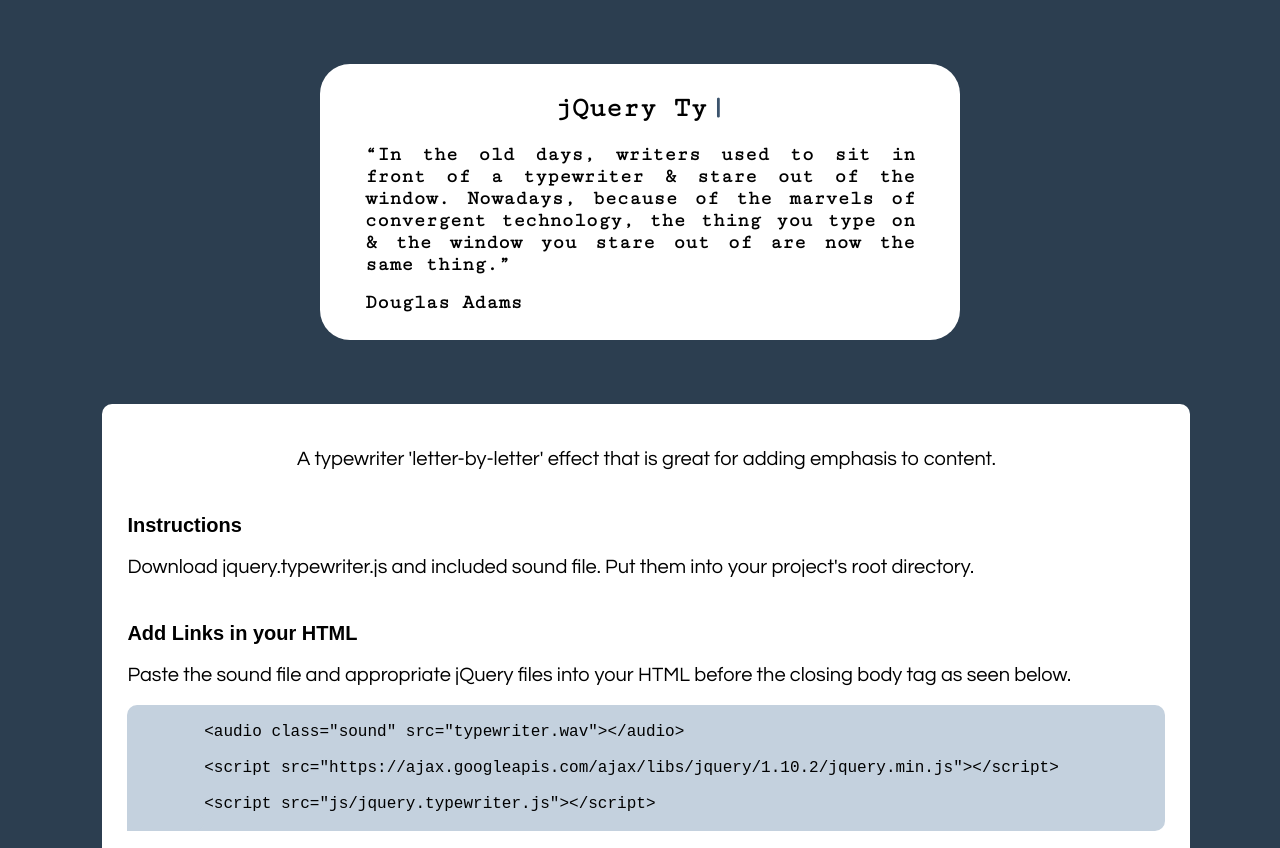
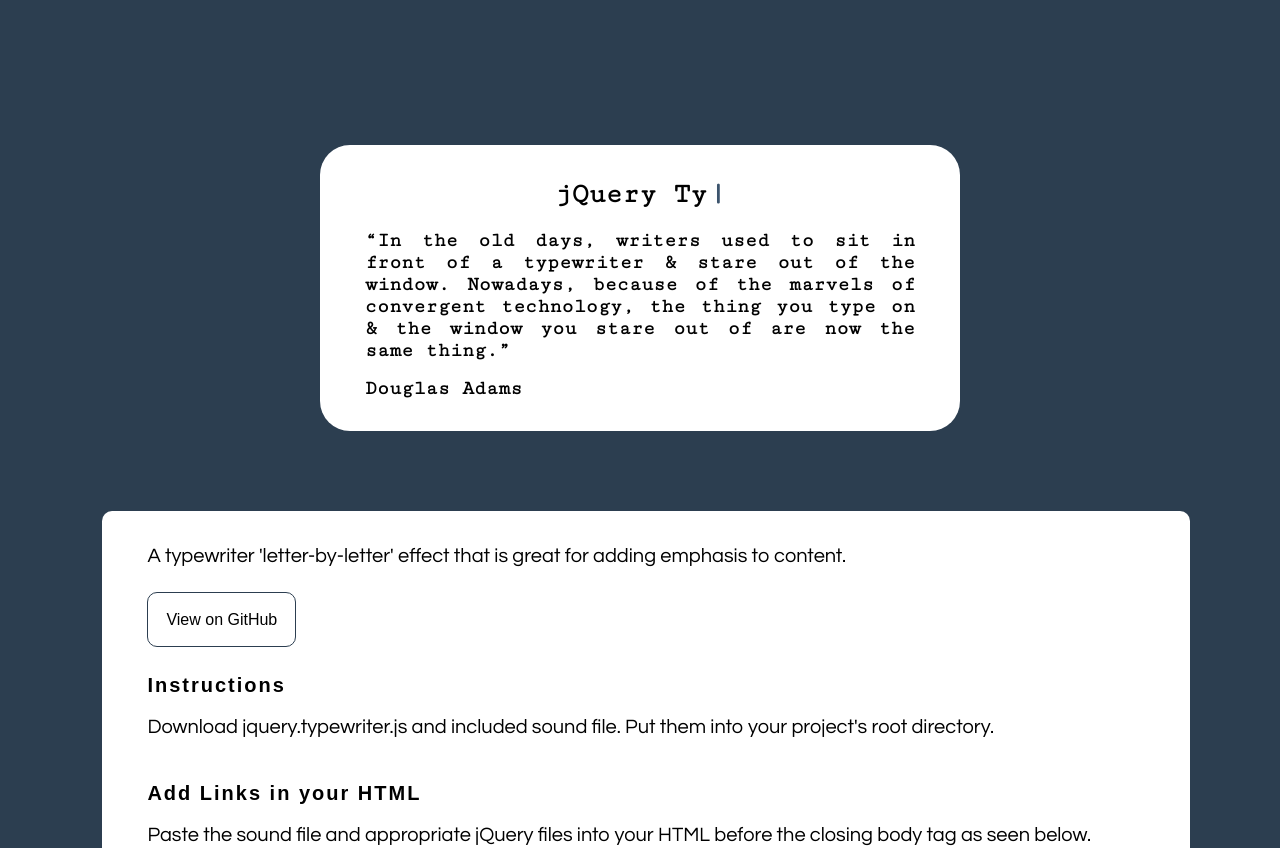
Before and after one commit to allisonplus/jquery-typewriter, a website: page index.html in a window 1280 px wide. Shown: the top 848 px of the page. Drawn offline with nearby package versions, Linux system fonts and the light colour scheme.

Commit message:
Added link to GitHub

```diff
--- a/index.html
+++ b/index.html
@@ -19,6 +19,7 @@
 <div class="wrapper">
 	<div class="markdown">
 		<p>A typewriter 'letter-by-letter' effect that is great for adding emphasis to content.</p>
+		<a href="https://github.com/allisonplus/jquery-typewriter">View on GitHub</a>
 
 		<h3>Instructions</h3>
 			<p>Download jquery.typewriter.js and included sound file. Put them into your project's root directory.</p>
--- a/style.css
+++ b/style.css
@@ -27,10 +27,6 @@
 	font-family: 'Questrial', sans-serif;
 }
 
-h3 {
-	font-size:20px;
-}
-
 p, li {
 	font-size:20px;
 }
@@ -41,8 +37,11 @@
 
 .example, .markdown {
 	background:white;
-	margin: 35px auto;
-	padding:10px 45px;
+	padding:15px 45px;
+}
+
+.description {
+	margin-bottom:15px;
 }
 
 .wrapper {
@@ -52,28 +51,42 @@
 .example {
 	width:50%;
 	border-radius:30px;
+	margin: 145px auto 80px;
 }
 
 .markdown {
 	width:85%;
 	margin:0 8%;
-	padding:25px;
 	border-radius: 10px;
 }
 
+.markdown a {
+	color:black;
+	border:1px solid #2c3e50;
+	text-decoration: none;
+	border-radius:10px;
+	padding:18px;
+}
+
+.markdown a:hover {
+	background:#2c3e50;
+	color:white;
+}
+
 .markdown p:first-child {
-	text-align:center;
+	margin-bottom:45px;
 }
 
 .markdown h3 {
 	padding-top:25px;
+	letter-spacing:2px;
 }
 
-pre, code {
+pre, code, .code {
 	background:#c4d1de;
 	color:black;
 	margin:0 auto;
-	border-radius: 10px;
+	border-radius: 3px;
 }
 
 ul {
@@ -85,11 +98,6 @@
 	padding:0 55px;
 	font-size:20px;
 }
-
-/*ul em {
-	background: #2c3e50;
-}*/
-
 
 /* Class that will eventually be removed to letters in the for loop*/
 .typeAction {
```
